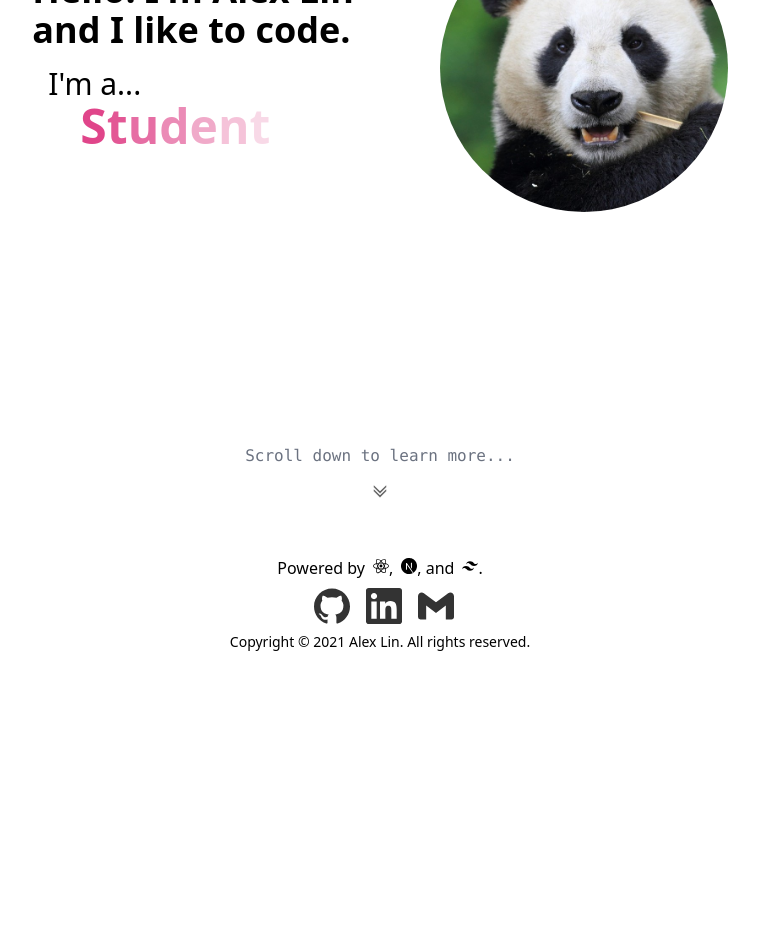
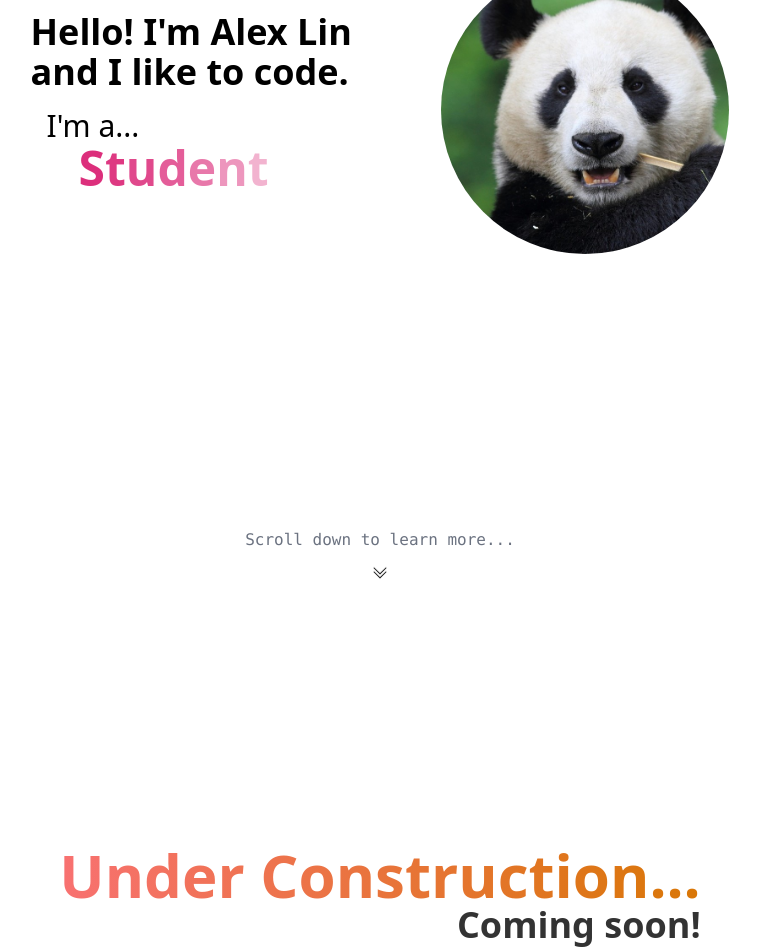
Before and after one commit to alxn3/alxn3.github.io, a Next.js app: page / in a window 1280 px wide. Shown: the part 260-1212 px from the top of the page, without its empty margins (260-1020 px from the left). Before the commit the page ends 928 px from the top, so only its background shows below. Built offline with nearby package versions, Linux system fonts and the light colour scheme.

Commit message:
Add temporary home page

```diff
--- a/src/pages/index.tsx
+++ b/src/pages/index.tsx
@@ -18,8 +18,13 @@ const Home = () => {
               <p className="text-2xl sm:text-3xl font-light">I&apos;m a...</p>
               <ShiftingText
                 className="text-5xl font-black ml-0 md:ml-8"
-                words={['Programmer', 'UX Designer', 'Engineer', 'Student']}
-                colors={['text-red-500', 'text-purple-500', 'text-yellow-500', 'text-pink-600']}
+                words={['Programmer', 'UX Designer', 'SW Engineer', 'Student']}
+                colors={[
+                  'text-red-500',
+                  'text-purple-500',
+                  'text-yellow-500',
+                  'text-pink-600',
+                ]}
               />
             </div>
           </div>
@@ -38,6 +43,14 @@ const Home = () => {
           <BsChevronDoubleDown className="animate-bounce" />
         </div>
       </div>
+      <div className="flex flex-col items-center justify-center h-2/3">
+        <div>
+          <h1 className="text-6xl font-black text-transparent bg-clip-text bg-gradient-to-r from-red-400 to-yellow-600">
+            Under Construction...
+          </h1>
+          <p className="text-4xl font-semibold text-right opacity-80">Coming soon!</p>
+        </div>
+      </div>
       <Footer />
     </BaseLayout>
   );
```
